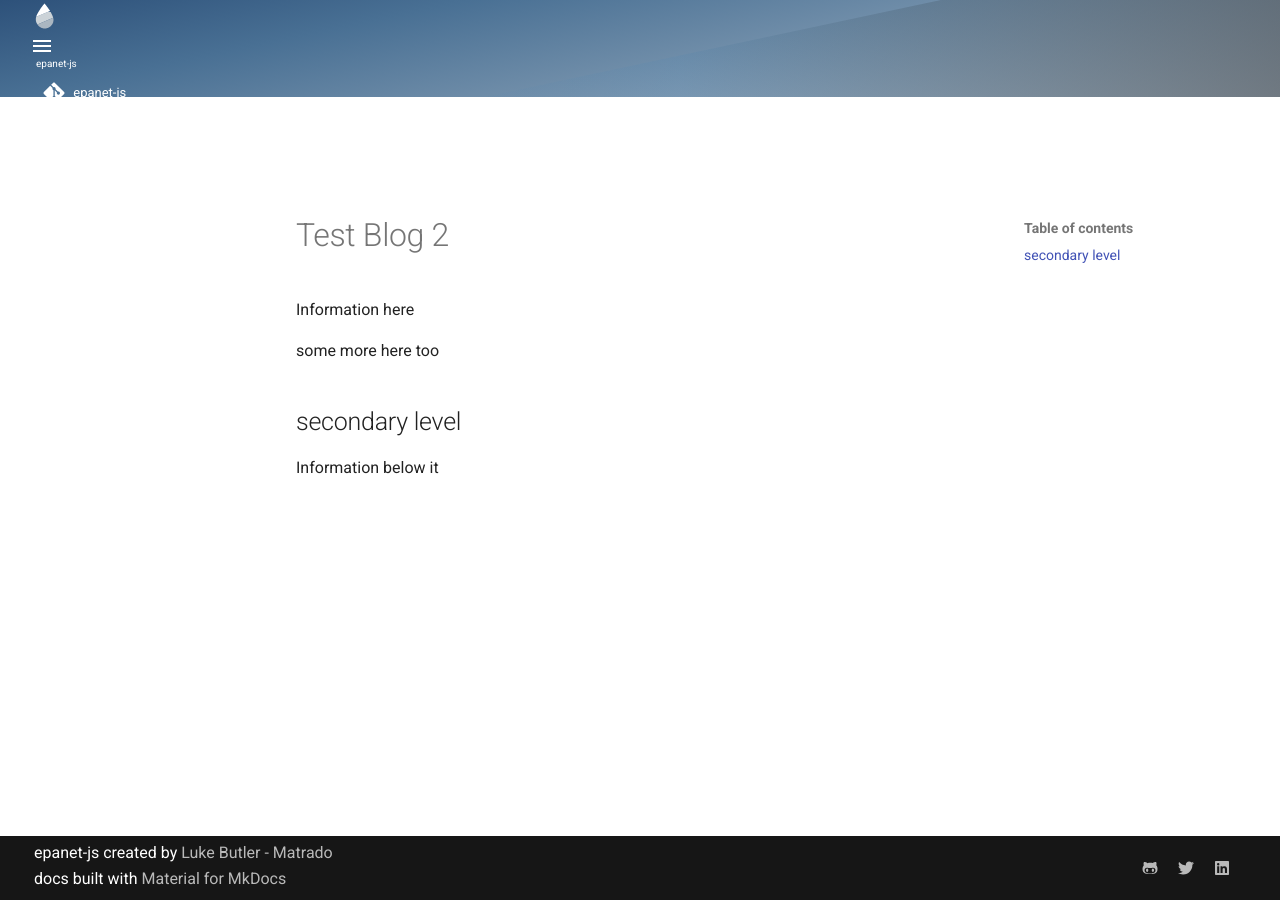
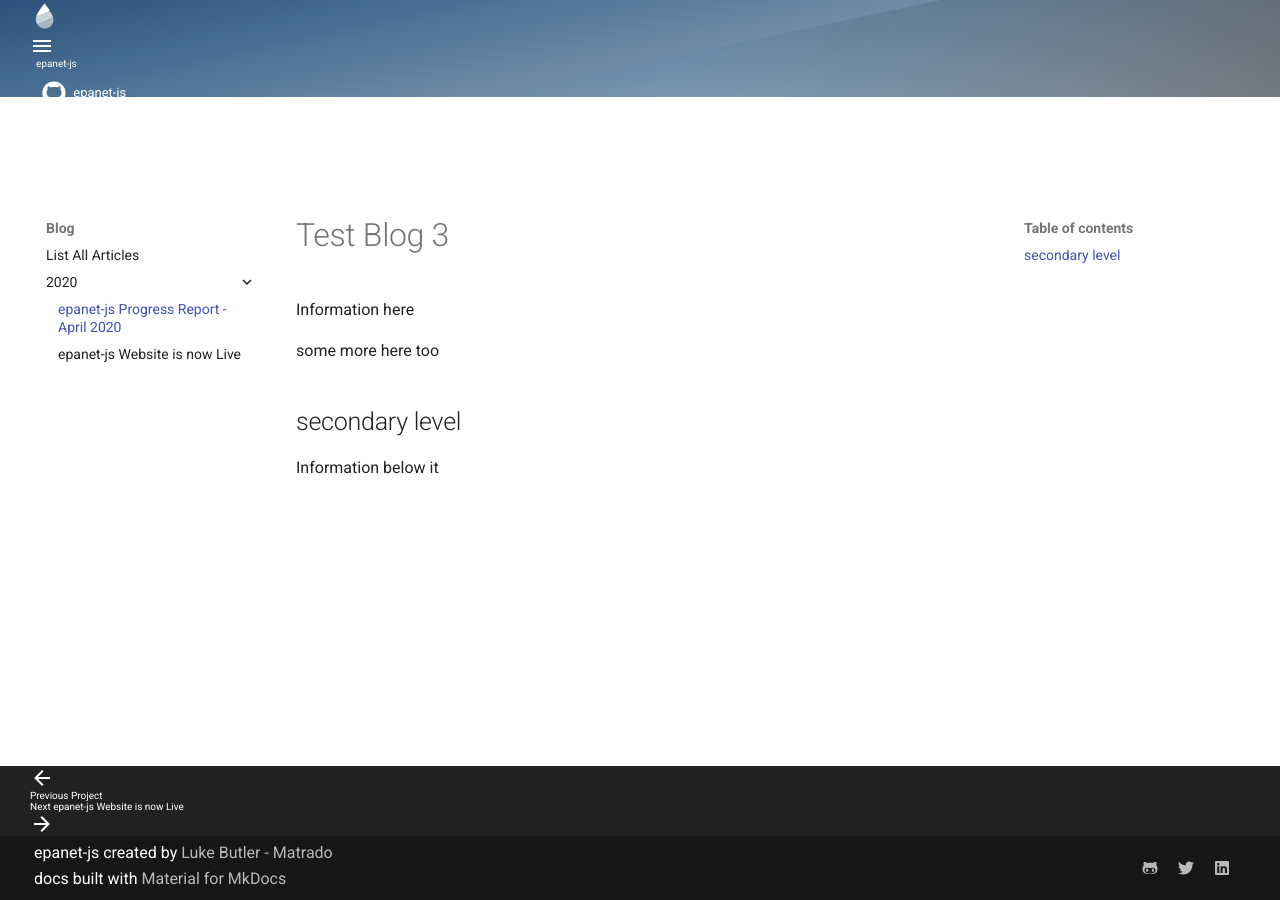
Before and after one commit to modelcreate/epanet-js, an MkDocs documentation site: the page built from website/docs/blog/2020/05-06-epanet-js-progress-report-2020.md, in a window 1280 px wide. Built offline with MkDocs 1.6.1 and Material for MkDocs 9.7.7, drawn with Linux system fonts in a browser that asks for light colours; comment, search, counter and statistics services are not loaded.

Commit message:
Landing page mostly done

```diff
--- a/website/docs/Blog/2020/20200205.md
+++ b/website/docs/blog/2020/05-06-epanet-js-progress-report-2020.md
@@ -1,10 +1,11 @@
 ---
-title: Blog extra information
+title: This is the latest blog
 description: Nullam urna elit, malesuada eget finibus ut, ac tortor.
 more_info: Test
+img_src: /assets/images/blog/2020.png
 ---
 
-# Test Blog 2
+# Test Blog 3
 
 Information here
 
--- a/website/mkdocs.yml
+++ b/website/mkdocs.yml
@@ -25,6 +25,7 @@ theme:
     code: Roboto Mono
   icon:
     logo: "epanetjs-logo"
+    repo: fontawesome/brands/github
   favicon: assets/favicon.png
   features:
     - tabs
@@ -89,5 +90,5 @@ nav:
   - Blog:
       - List All Articles: blog/index.md
       - 2020:
-          - Item 1: blog/2020/20200205.md
-          - Item 2: blog/2020/20200306.md
+          - epanet-js Progress Report - April 2020: blog/2020/05-06-epanet-js-progress-report-2020.md
+          - epanet-js Website is now Live: blog/2020/05-05-epanet-js-website-live.md
--- a/website/theme/blog.html
+++ b/website/theme/blog.html
@@ -131,9 +131,9 @@
 <!-- Render item list -->
 <section class="blog-items">
   {% for nav_item in nav %} {% if nav_item.active %} {% for nav_item in
-  nav_item.children|reverse %} {% if nav_item.children %} {% for blog in
-  nav_item.children|reverse %} {% include "partials/blog-item.html" %} {% endfor
-  %} {% endif %}{% endfor %} {% endif %} {% endfor %}
+  nav_item.children %} {% if nav_item.children %} {% for blog in
+  nav_item.children %} {% include "partials/blog-item.html" %} {% endfor %} {%
+  endif %}{% endfor %} {% endif %} {% endfor %}
 </section>
 
 <!-- Render item list -->
--- a/website/theme/home.html
+++ b/website/theme/home.html
@@ -6,13 +6,14 @@
 <!-- Additional styles for landing page -->
 <style>
   .stripes-container {
-    height: 100vh;
+    min-height: 550px;
+    height: calc(100% - 48px);
     top: 0;
     right: 0;
     left: 0;
     z-index: -1;
     position: absolute;
-    overflow: initial;
+    overflow: hidden;
   }
 
   body {
@@ -51,8 +52,8 @@
     position: relative;
     z-index: 5;
     overflow: hidden;
-    width: 436px;
-    height: 353px;
+    width: 650px;
+    height: 350px;
     display: block;
     -webkit-box-shadow: 0 30px 60px -12px rgba(50, 50, 93, 0.25),
       0 18px 36px -18px rgba(0, 0, 0, 0.3),
@@ -72,7 +73,7 @@
     margin: 0 0.8rem;
     color: var(--md-primary-bg-color);
     display: grid;
-    grid-template-rows: 0.55fr 0.45fr;
+    grid-template-rows: 0.5fr 0.5fr;
     grid-gap: 0 30px;
     gap: 0 30px;
     margin: 70px 0 0;
@@ -112,23 +113,84 @@
 
   /* Invert primary button */
   .tx-hero .md-button--primary {
-    background-color: var(--md-primary-bg-color);
-    color: hsla(280deg, 37%, 48%, 1);
-    border-color: var(--md-primary-bg-color);
+    transition: all 0.15s ease;
+    color: #fff;
+    background-color: #894da8;
+    border-radius: 5px;
+    box-shadow: 0px 3px 1px -2px rgba(0, 0, 0, 0.2),
+      0px 2px 2px 0px rgba(0, 0, 0, 0.14), 0px 1px 5px 0px rgba(0, 0, 0, 0.12);
+    border: none;
+  }
+
+  .tx-hero .md-button--github {
+    transition: all 0.15s ease;
+    background-color: hsl(0, 0%, 93%);
+    color: hsl(0, 0%, 0%);
+    border-radius: 5px;
+    border: none;
+    box-shadow: 0px 3px 1px -2px rgba(0, 0, 0, 0.2),
+      0px 2px 2px 0px rgba(0, 0, 0, 0.14), 0px 1px 5px 0px rgba(0, 0, 0, 0.12);
   }
 
   /* Invert hover and focus button states */
   .tx-hero .md-button:hover,
   .tx-hero .md-button:focus {
-    background-color: var(--md-accent-fg-color);
-    color: var(--md-default-bg-color);
-    border-color: var(--md-accent-fg-color);
+    background-color: #693a82;
+    transform: translateY(-1px);
+    box-shadow: 0 7px 14px rgba(50, 50, 93, 0.1), 0 3px 6px rgba(0, 0, 0, 0.08);
+  }
+
+  .tx-hero .md-button--github:hover,
+  .tx-hero .md-button--github:focus {
+    background-color: #e0e0e0;
+    color: #000;
+  }
+
+  .tx-hero__content {
+    margin-left: 2em;
   }
 
   #three-benefits {
     margin: 0 auto;
     padding: 0 20px;
     width: 100%;
+  }
+
+  /* https://gist.github.com/jarthod/8719db9fef8deb937f4f */
+  .browser-mockup {
+    border-top: 1.5em solid rgba(70, 70, 70);
+    box-shadow: 0 0.1em 1em 0 rgba(0, 0, 0, 0.4);
+    position: relative;
+    border-radius: 3px 3px 0 0;
+  }
+
+  .browser-mockup:before {
+    display: block;
+    position: absolute;
+    content: "";
+    top: -1em;
+    left: 1em;
+    width: 0.5em;
+    height: 0.5em;
+    border-radius: 50%;
+    background-color: #f44;
+    box-shadow: 0 0 0 1px #f44, 1.1em 0 0 1px #9b3, 2.3em 0 0 1px #fb5;
+  }
+
+  .browser-mockup.with-url:after {
+    display: block;
+    position: absolute;
+    content: "";
+    top: -1.1em;
+    left: 6em;
+    width: calc(100% - 8em);
+    height: 0.7em;
+    border-radius: 6px;
+    background-color: #ffffffa3;
+  }
+
+  .browser-mockup > * {
+    display: block;
   }
 
   /* [mobile portrait -]: Adjust headline */
@@ -141,7 +203,7 @@
 
   @media screen and (min-width: 670px) {
     .tx-hero {
-      grid-template-columns: 0.55fr 0.45fr;
+      grid-template-columns: 0.5fr 0.5fr;
       grid-template-rows: auto;
       grid-gap: 0 40px;
       gap: 0 40px;
@@ -169,7 +231,7 @@
         39px 62.5px 125px -25px rgba(50, 50, 93, 0.5),
         23.4px 37.5px 75px -37.5px rgba(0, 0, 0, 0.6);
 
-      transform: scale(1.3) translateX(50px) translateY(0) perspective(3190px)
+      transform: scale(1) translateX(20px) translateY(0) perspective(3190px)
         rotateY(-29deg) rotateX(4deg) rotate(1deg);
     }
   }
@@ -181,10 +243,6 @@
       display: none;
     }
 
-    /* Increase bottom spacing and set dimensions */
-    .tx-hero__content {
-    }
-
     /* Swap with teaser and set dimensions */
   }
 
@@ -193,6 +251,11 @@
     /* Hide navigation */
     .md-sidebar--primary {
       display: none;
+    }
+
+    /* Increase bottom spacing and set dimensions */
+    .tx-hero__content {
+      margin-left: 0em;
     }
 
     /* Ensure the image aligns with the repository information */
@@ -234,7 +297,7 @@
         <a
           href="{{ config.repo_url }}"
           title="{{ lang.t('source.link.title') }}"
-          class="md-button"
+          class="md-button md-button--github"
         >
           Go to GitHub
         </a>
@@ -242,7 +305,9 @@
       <!-- Hero image -->
       <div class="tx-hero__image">
         <div class="tx-hero__demoscreen">
-          Info
+          <div class="browser-mockup with-url">
+            <img src="/assets/images/example.jpg" />
+          </div>
         </div>
       </div>
     </div>
--- a/website/theme/partials/blog-item.html
+++ b/website/theme/partials/blog-item.html
@@ -7,10 +7,7 @@
       title="{{ blog.title | striptags }}"
       class=""
     >
-      <img
-        class="blog-image"
-        src="https://source.unsplash.com/800x450/?nature,water?sig={{seed}}"
-      />
+      <img class="blog-image" src="{{ blog.meta.img_src }}" />
     </a>
   </div>
   <div class="blog-card-content">
```
Also changed, not shown: website/docs/blog/2020/05-05-epanet-js-website-live.md (renamed from website/docs/Blog/2020/20200306.md, +3 -2 lines), website/docs/Blog/2020/.pages (deleted).
